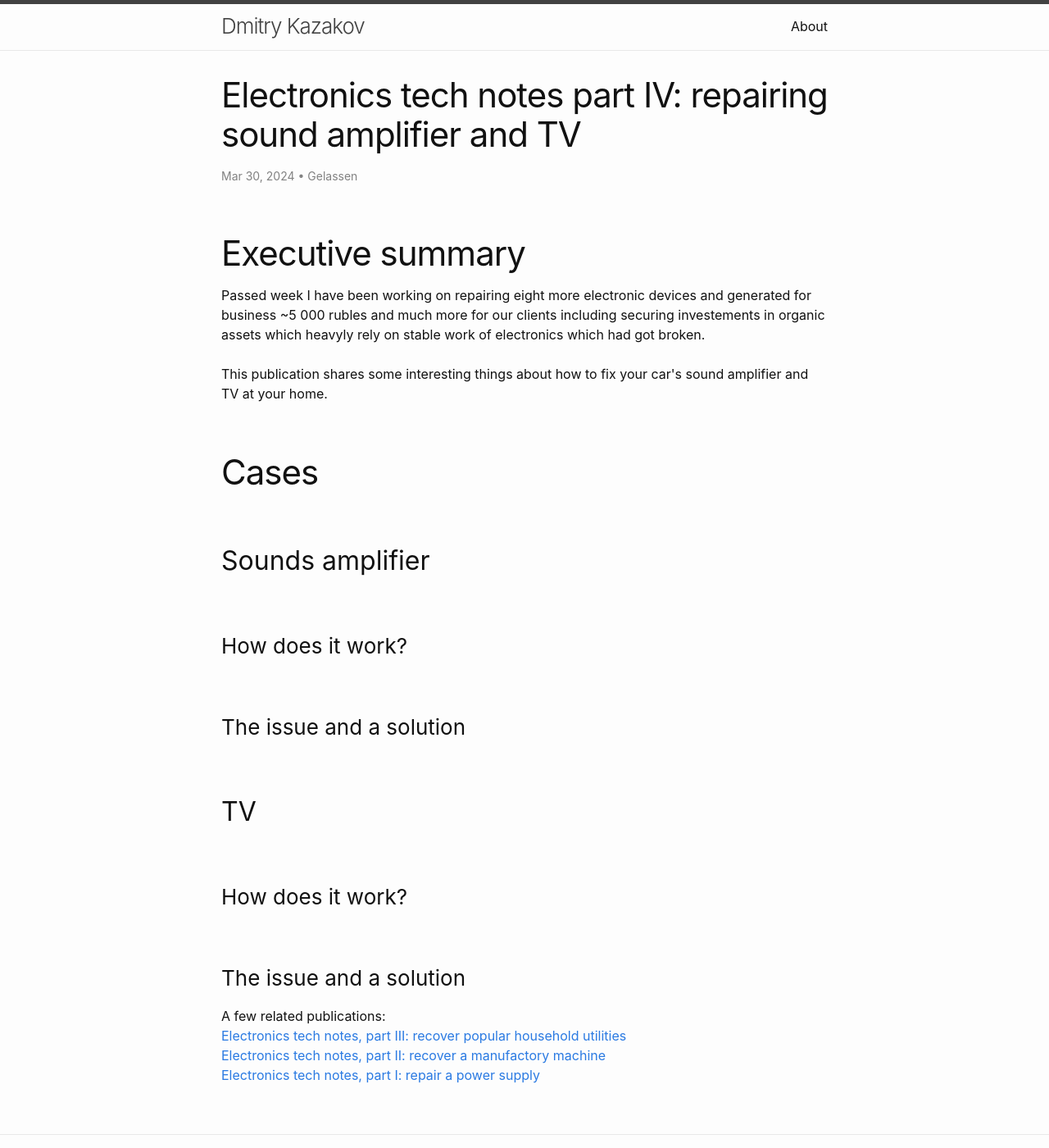
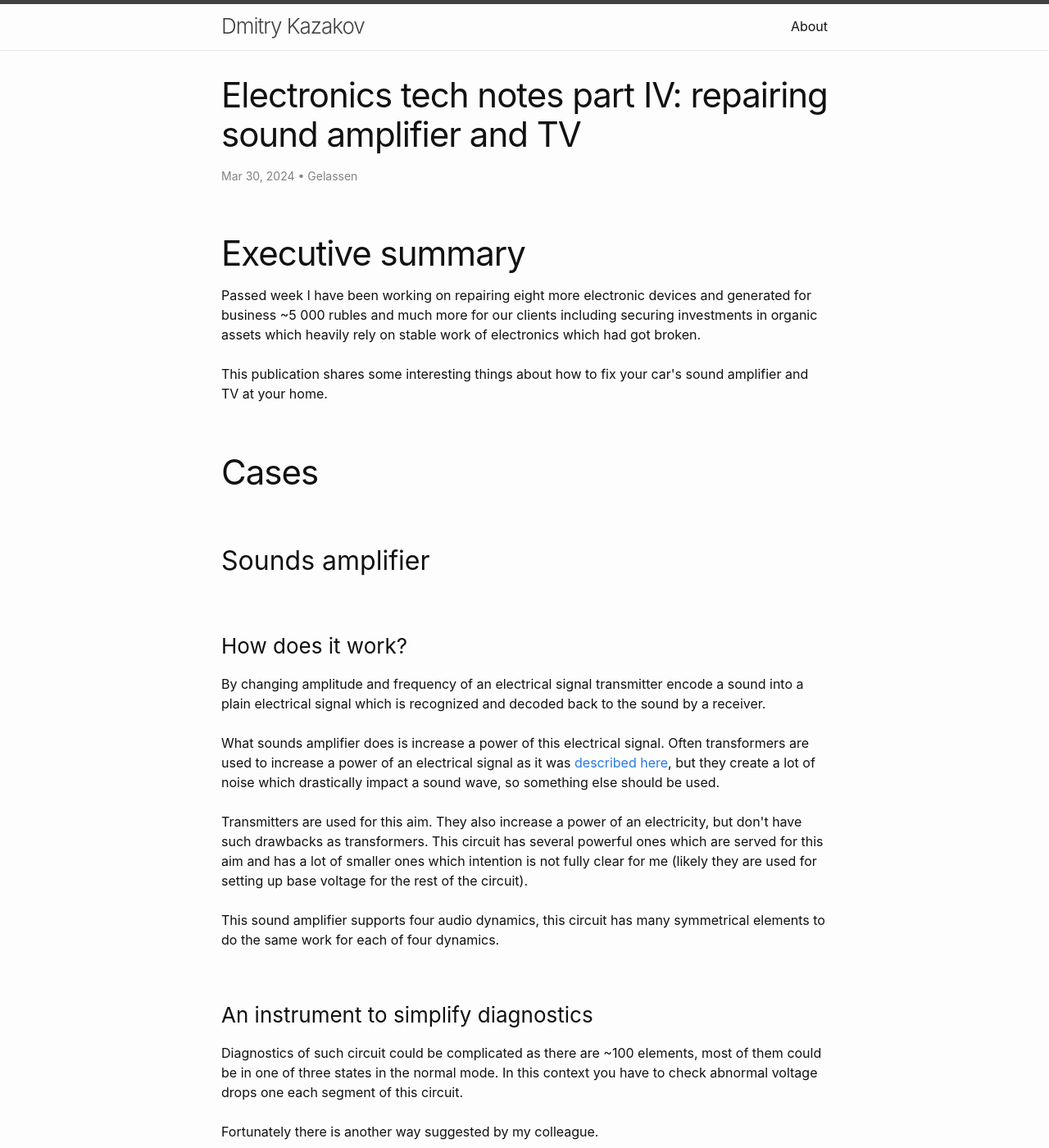
Before and after one commit to Gelassen/dkazakov.github.io, a Jekyll site: the page built from _posts/2024-03-30-electronics-tech-notes-part-4-repair-sound-amplifier-and-tv.html, in a window 1280 px wide and 1400 px high. Shown: the whole window at 82% size. Built offline with Jekyll 4.4.1, drawn with Linux system fonts in a browser that asks for light colours; some of the changed text lies outside the part shown.

Commit message:
Add several paragaphs to a new publication, part I

```diff
--- a/_posts/2024-03-30-electronics-tech-notes-part-4-repair-sound-amplifier-and-tv.html
+++ b/_posts/2024-03-30-electronics-tech-notes-part-4-repair-sound-amplifier-and-tv.html
@@ -3,8 +3,8 @@ layout: post
 title: 'Electronics tech notes part IV: repairing sound amplifier and TV'
 date: '2024-03-30'
 author: Gelassen
-tags:
-modified_time: '2024-03-30'
+tags: electronics, sound amplifier, repair
+modified_time: '2024-04-1'
 ---
 <html>
     <head>
@@ -15,8 +15,8 @@ modified_time: '2024-03-30'
         <p>
             Passed week I have been working on repairing eight more electronic
             devices and generated for business ~5 000 rubles and much more for
-            our clients including securing investements in organic assets which
-            heavyly rely on stable work of electronics which had got broken. <br><br>
+            our clients including securing investments in organic assets which
+            heavily rely on stable work of electronics which had got broken. <br><br>
 
             This publication shares some interesting things about how to fix
             your car's sound amplifier and TV at your home.
@@ -27,17 +27,57 @@ modified_time: '2024-03-30'
             <p>
                 <h3>How does it work?</h3>
                 <p>
-                    <!-- how does it work -->
-                    <!-- describe how build an instrument to trace a sound in circuit -->
+                    <!-- put image here -->
+                    By changing amplitude and frequency of an electrical signal
+                    transmitter encode a sound into a plain electrical signal
+                    which is recognized and decoded back to the sound by a
+                    receiver. <br><br>
+
+                    What sounds amplifier does is increase a power of this
+                    electrical signal. Often transformers are used to increase
+                    a power of an electrical signal as it was <a href="https://gelassen.github.io/blog/2023/12/23/electronics-tech-notes-part-1-getting-started.html">described here</a>,
+                    but they create a lot of noise which drastically impact a
+                    sound wave, so something else should be used. <br><br>
+
+                    Transmitters are used for this aim. They also increase a
+                    power of an electricity, but don't have such drawbacks as
+                    transformers. This circuit has several powerful ones which
+                    are served for this aim and has a lot of smaller ones which
+                    intention is not fully clear for me (likely they are used
+                    for setting up base voltage for the rest of the circuit). <br><br>
+
+                    This sound amplifier supports four audio dynamics, this
+                    circuit has many symmetrical elements to do the same work
+                    for each of four dynamics.
+                </p>
+                <h3>An instrument to simplify diagnostics</h3>
+                <p>
+                    Diagnostics of such circuit could be complicated as there
+                    are ~100 elements, most of them could be in one of three
+                    states in the normal mode. In this context you have to check
+                    abnormal voltage drops one each segment of this circuit. <br><br>
+
+                    Fortunately there is another way suggested by my colleague. <br><br>
+
+                    The electrical signal in circuit carrier a sound. It means
+                    connecting something which is able to decode an electrical
+                    signal back to the sound will help up distinguish by ear a
+                    sound from a noise. <br><br>
+
+                    The instrument is old cheap headphones and a probe
+                    connected together over capacitors (0.5 mF or smaller)
+                    which is served as a buffer for a sound. You can soldering
+                    it on your own and even use a jack adapter which gives you
+                    all three pins without cutting wires.
                 </p>
                 <h3>The issue and a solution</h3>
                 <p>
-                    <!-- ivestigation of the broken transistors -->
+                    <!-- investigation of the broken transistors -->
                     <!-- Chinese replacement's get broken -->
                     <!-- Search for a place where music sound goes down -->
                     <!-- found out transistors are not a full replacement or bad -->
-                    <!-- jungling transistors to find out the rest of the trace are good -->
-                    <!-- replace transistors from more powerfull device and solve the issue -->
+                    <!-- junggling transistors to find out the rest of the trace are good -->
+                    <!-- replace transistors from more powerful device and solve the issue -->
                     <!-- issue with cables -->
                 </p>
             </p>
@@ -48,8 +88,8 @@ modified_time: '2024-03-30'
                 <h3>The issue and a solution</h3>
                 <p>
                     <!-- visual diagnostics and capacitors replacement -->
-                    <!-- change buttons which regulates drop in voltage to sovle buttons issue -->
-                    <!-- ivestigate signal on capacitors to find out bad ones which causes artifacts on display  -->
+                    <!-- change buttons which regulates drop in voltage to sol\ve buttons issue -->
+                    <!-- investigate signal on capacitors to find out bad ones which causes artifacts on display  -->
                 </p>
             </p>
         </p>
@@ -57,6 +97,6 @@ modified_time: '2024-03-30'
         A few related publications: <br>
         <a href="https://gelassen.github.io/blog/2024/03/23/electronics-tech-notes-part-3">Electronics tech notes, part III: recover popular household utilities</a> <br>
         <a href="https://gelassen.github.io/blog/2024/02/02/electronics-tech-notes-part-2-recover-manufactory-machine.html">Electronics tech notes, part II: recover a manufactory machine</a><br>
-        <a href="https://gelassen.github.io/blog/2023/12/23/electronics-tech-notes-part-1-getting-started.html">Electronics tech notes, part I: repair a power supply</a><br>
+        <a href="https://gelassen.github.io/blog/2023/12/23/electronics-tech-notes-part-1-getting-started.html">Electronics tech notes, part I: repair a power supply</a>
     </body>
 </html>
```
